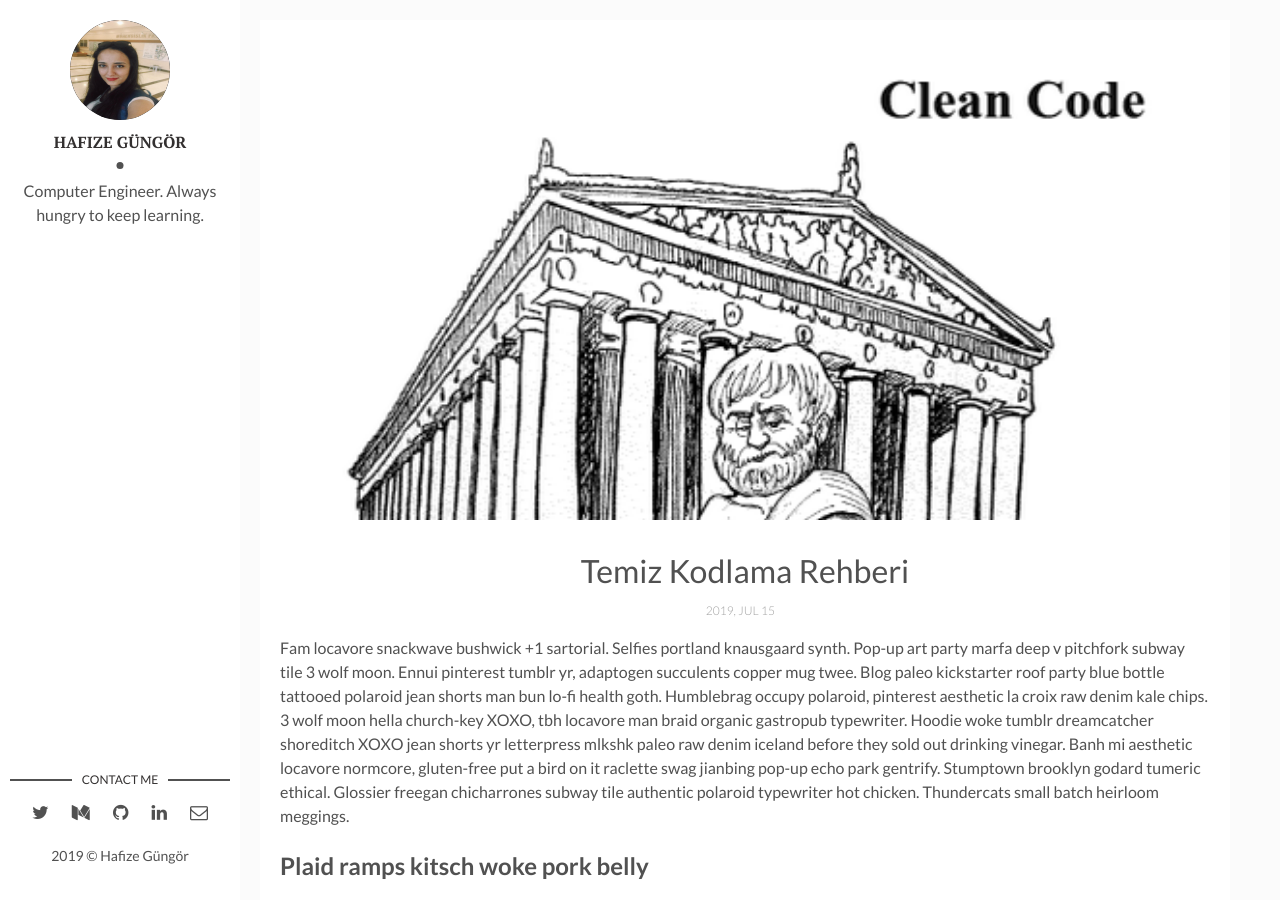
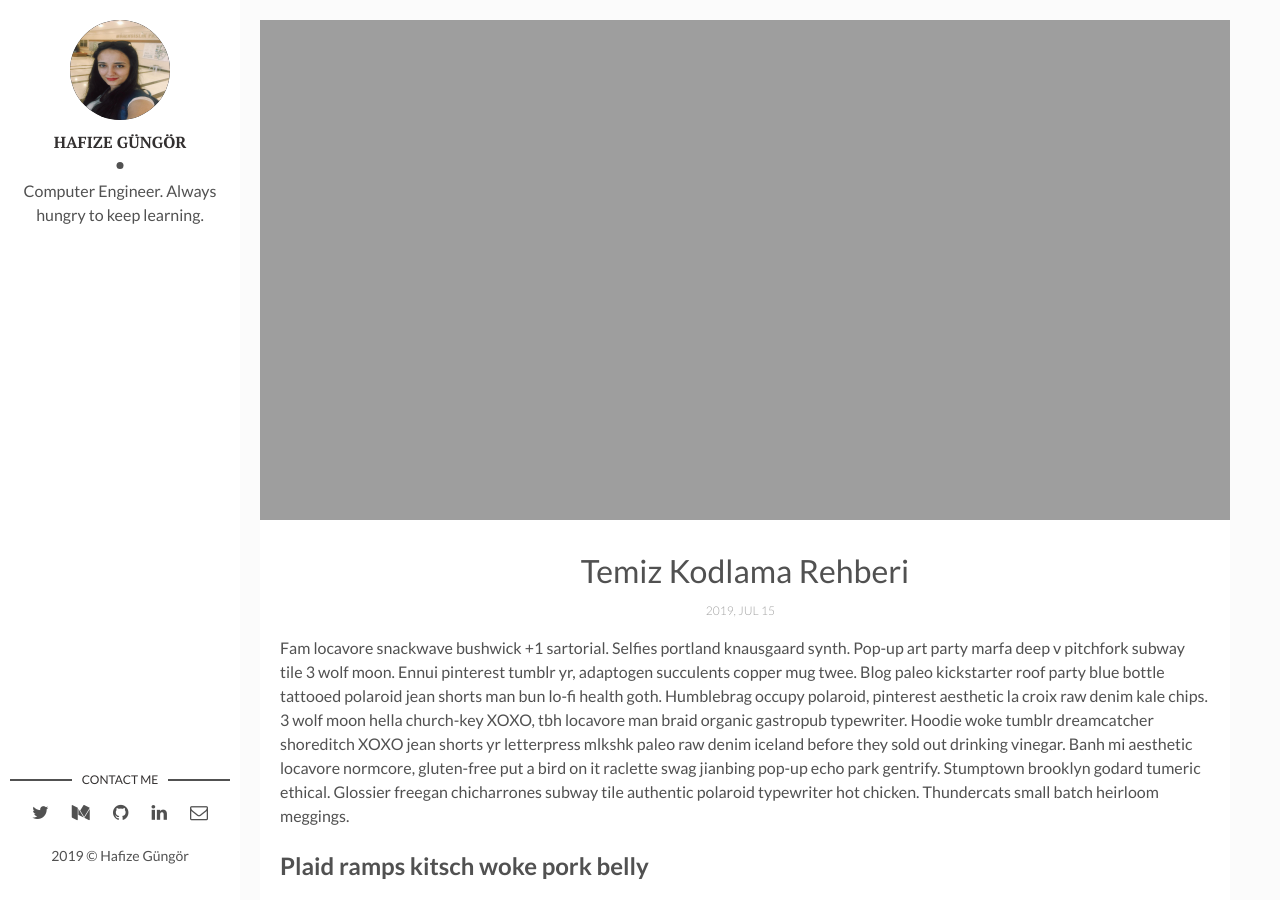
Before and after one commit to gungorhafize/gungorhafize.github.io1, a Jekyll site: the page built from _posts/2019-07-15-clean-code-rehberi.markdown, in a window 1280 px wide and 900 px high. Built offline with Jekyll 4.4.1, drawn with Linux system fonts in a browser that asks for light colours; comment, search, counter and statistics services are not loaded.

Commit message:
Update 2019-07-15-clean-code-rehberi.markdown

```diff
--- a/_posts/2019-07-15-clean-code-rehberi.markdown
+++ b/_posts/2019-07-15-clean-code-rehberi.markdown
@@ -3,7 +3,7 @@ layout: post
 title: Temiz Kodlama Rehberi
 date: 2019-07-15 13:32:20 +0300
 description: You’ll find this post in your `_posts` directory. Go ahead and edit it and re-build the site to see your changes. # Add post description (optional)
-img: capture.png
+img: cl.jpg
  # Add image post (optional)
 fig-caption: # Add figcaption (optional)
 tags: [Clean-coding, TemizKodlama]
```
